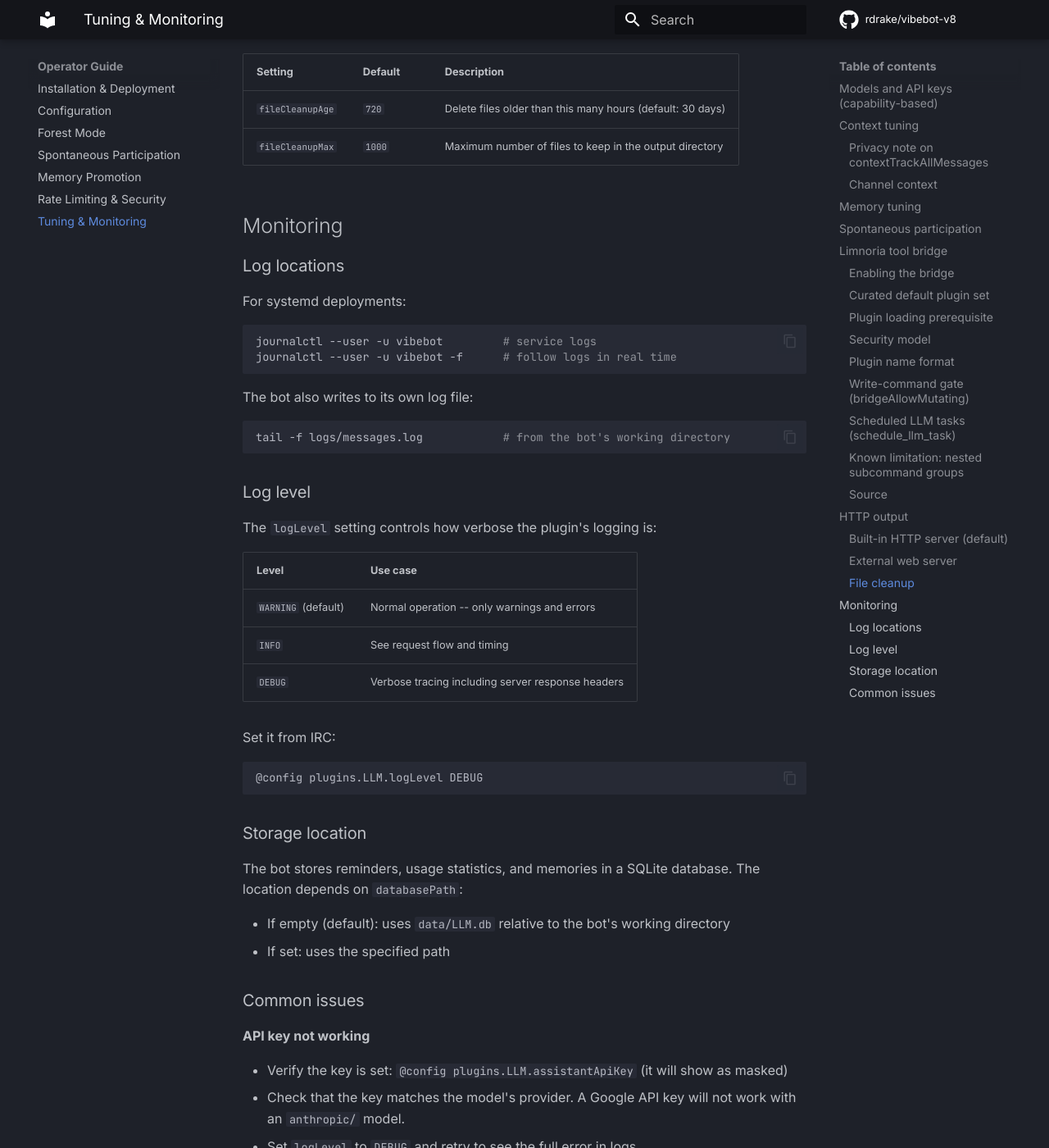
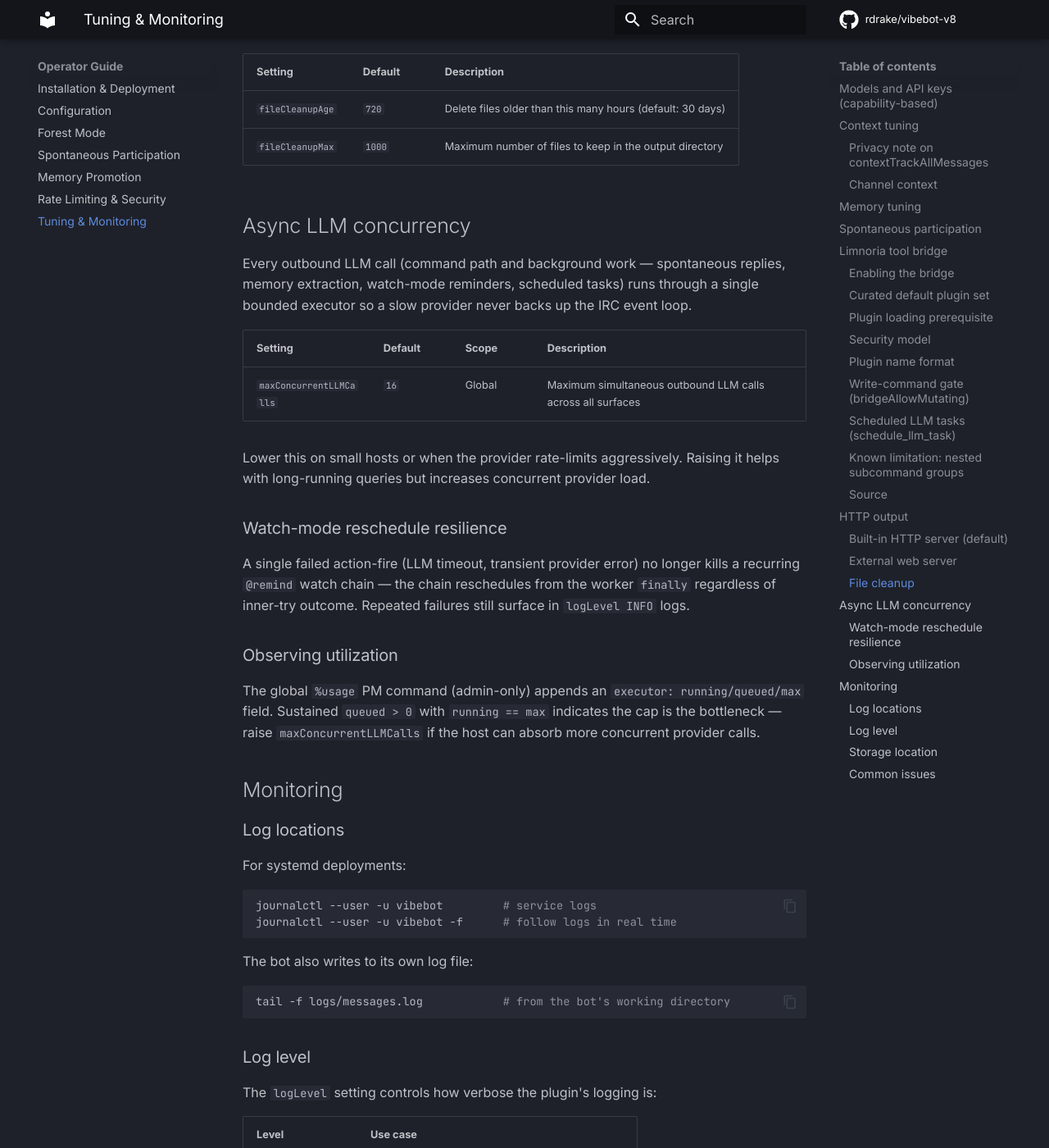
Before and after one commit to rdrake/vibebot-v8, an MkDocs documentation site: the page built from docs/guide/operator/tuning-monitoring.md, in a window 1280 px wide and 1400 px high, scrolled down 8211 px. Shown: the whole window at 82% size. Built offline with MkDocs 1.6.1 and Material for MkDocs 9.7.7, drawn with Linux system fonts in a browser that asks for light colours; comment, search, counter and statistics services are not loaded.

Commit message:
docs(llm): document maxConcurrentLLMCalls and watch-reschedule change

```diff
--- a/docs/guide/operator/tuning-monitoring.md
+++ b/docs/guide/operator/tuning-monitoring.md
@@ -219,6 +219,36 @@ Output files are cleaned up automatically based on age and count:
 | `fileCleanupAge` | `720` | Delete files older than this many hours (default: 30 days) |
 | `fileCleanupMax` | `1000` | Maximum number of files to keep in the output directory |
 
+## Async LLM concurrency
+
+Every outbound LLM call (command path and background work — spontaneous
+replies, memory extraction, watch-mode reminders, scheduled tasks)
+runs through a single bounded executor so a slow provider never
+backs up the IRC event loop.
+
+| Setting | Default | Scope | Description |
+|---------|---------|-------|-------------|
+| `maxConcurrentLLMCalls` | `16` | Global | Maximum simultaneous outbound LLM calls across all surfaces |
+
+Lower this on small hosts or when the provider rate-limits aggressively.
+Raising it helps with long-running queries but increases concurrent
+provider load.
+
+### Watch-mode reschedule resilience
+
+A single failed action-fire (LLM timeout, transient provider error)
+no longer kills a recurring `@remind` watch chain — the chain
+reschedules from the worker `finally` regardless of inner-try
+outcome. Repeated failures still surface in `logLevel INFO` logs.
+
+### Observing utilization
+
+The global `%usage` PM command (admin-only) appends an `executor:
+running/queued/max` field. Sustained `queued > 0` with `running ==
+max` indicates the cap is the bottleneck — raise
+`maxConcurrentLLMCalls` if the host can absorb more concurrent
+provider calls.
+
 ## Monitoring
 
 ### Log locations
```
